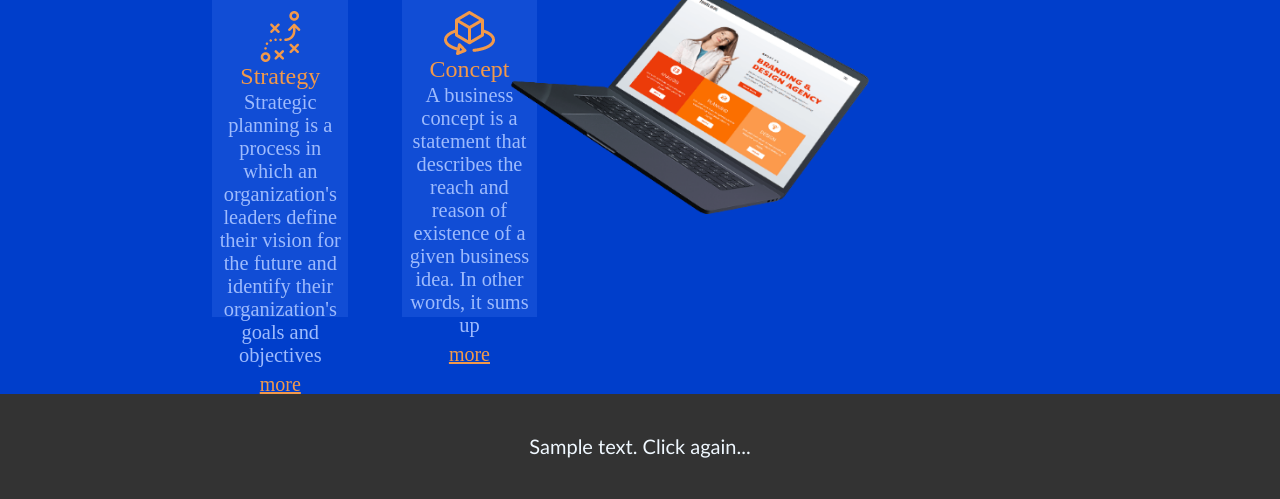
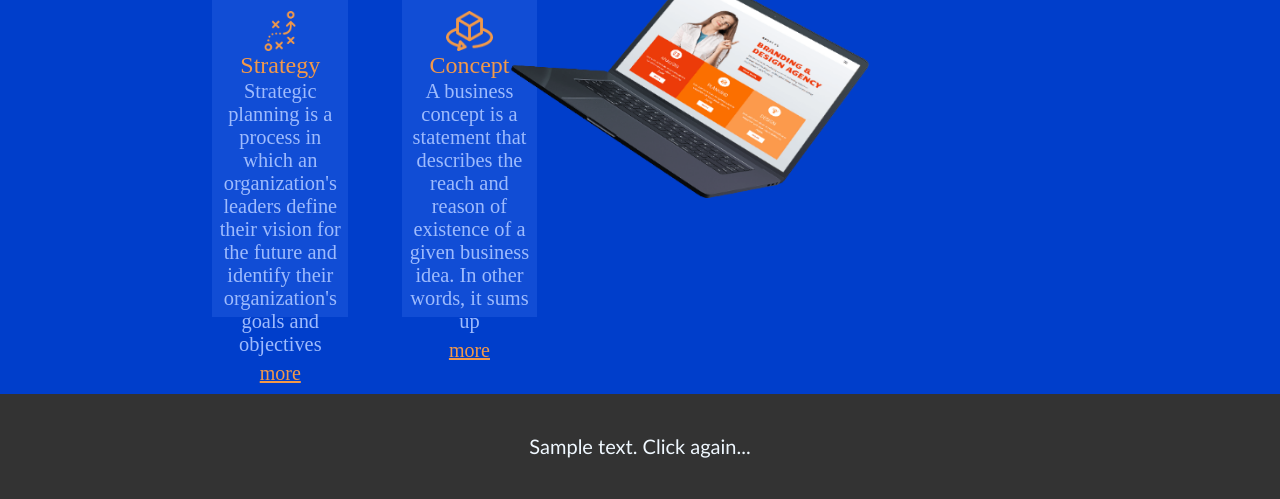
Before and after one commit to KhilchukArtemIP-14/WebLab4, a plain HTML site: page index.html in a window 1280 px wide. Shown: the part 301-800 px from the top of the page. Drawn offline with Linux system fonts and the light colour scheme; a web font is replaced by a local one.

Commit message:
minor changes

```diff
--- a/Styles/style.css
+++ b/Styles/style.css
@@ -109,6 +109,7 @@ body{
     margin-right: 7%;
 }
 .lightBlueBoxImg{
+    height: 5vh;
     display: flex;
     align-self: center;
     margin-left: auto;
@@ -145,7 +146,7 @@ body{
 }
 
 .pc{
-    top: -8%;
+    top: -13%;
     left: -11%;
     position: relative;
     height: 80%;
```
